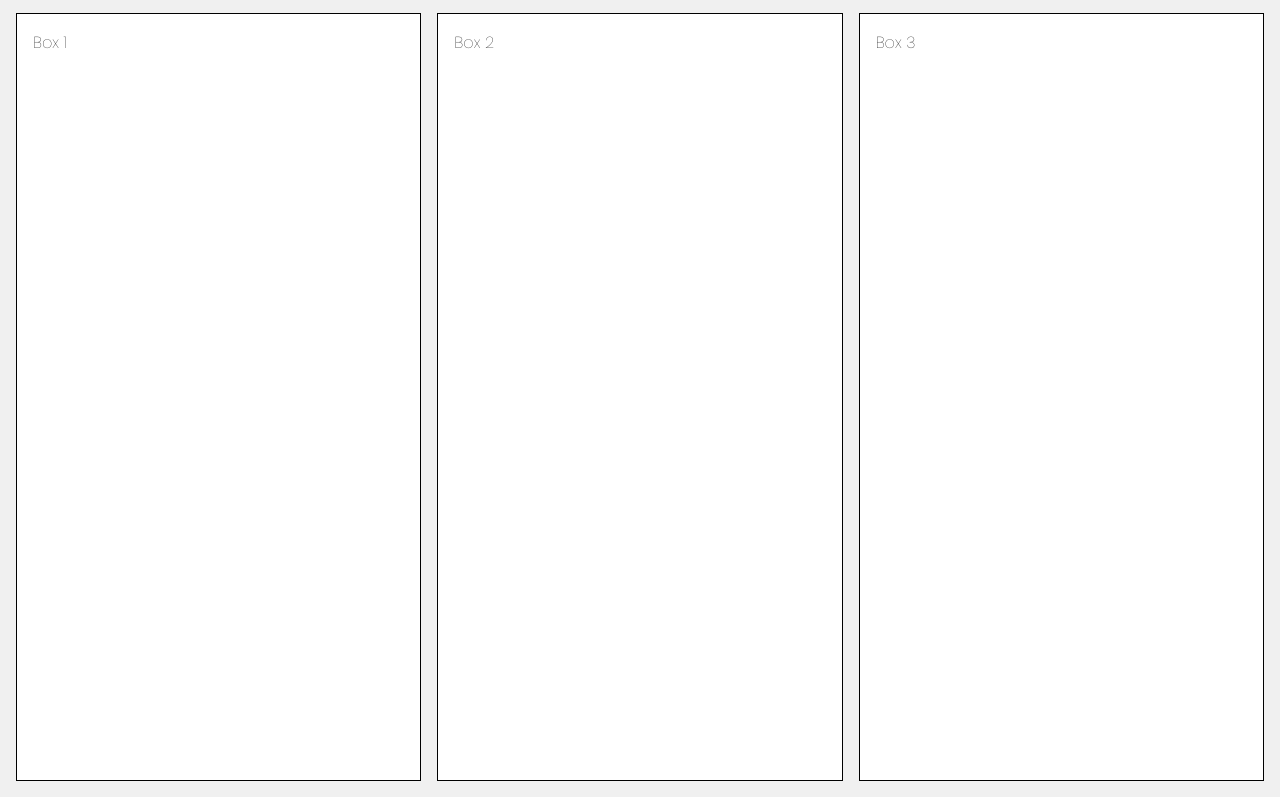
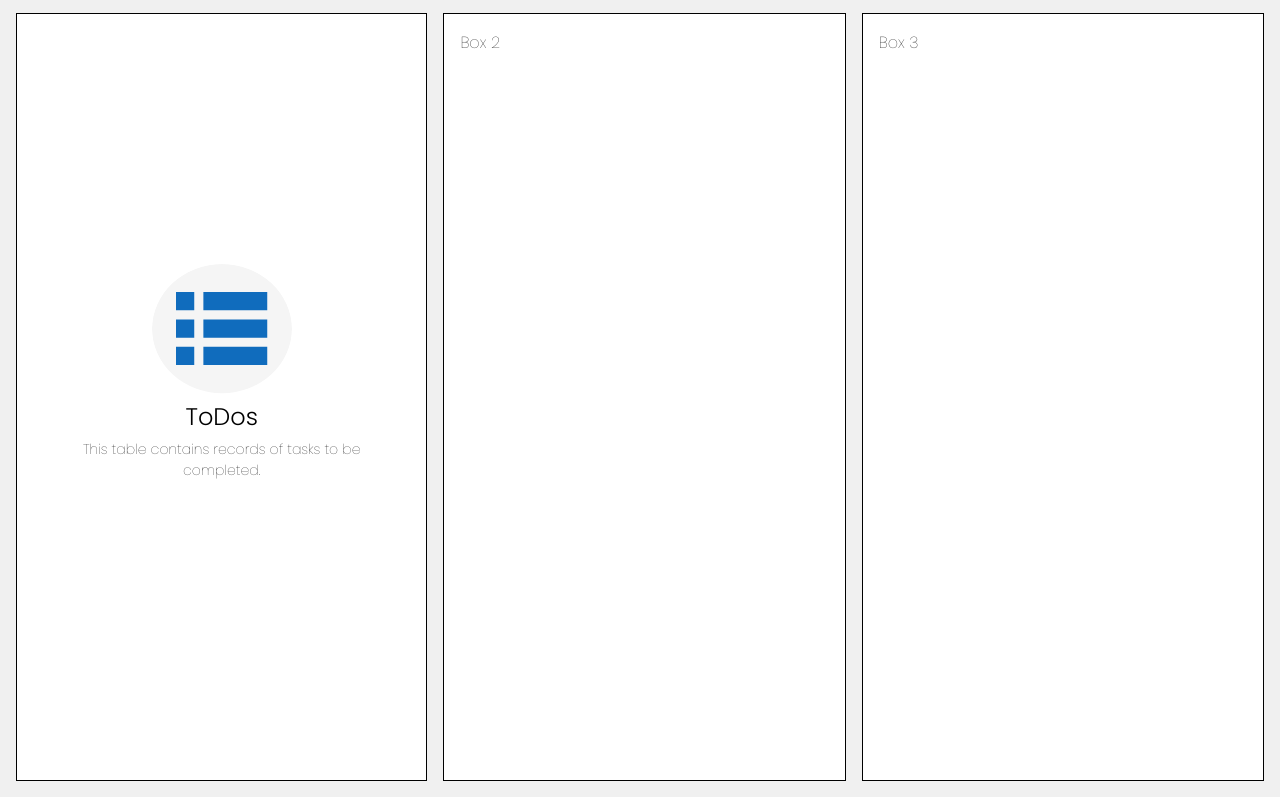
Before and after one commit to kristinejoybarrina/todo-app, a plain HTML site: page index.html in a window 1280 px wide. Shown: the part 81-878 px from the top of the page. Drawn offline with Linux system fonts and the light colour scheme.

Commit message:
box 1 done

```diff
--- a/index.html
+++ b/index.html
@@ -14,10 +14,15 @@
         <h1 id="main-heading">Welcome!</h1>
     </header>
     <main id="box">
-        <div id=box1 class="box">Box 1</div>
+        <div id=box1 class="box">
+            <img id=todo-symbol src="todos_symbol.svg" alt="This is the ToDos symbol">
+            <h2 id=todo-heading>ToDos</h2>
+            <p id=todo-parag>This table contains records of tasks to be completed.</p>
+        </div>
         <div id=box2 class="box">Box 2</div>
         <div id=box3 class="box">Box 3</div>
         <script src="script.js"></script>
+
     </main>
     <!-- <footer>
 
--- a/style.css
+++ b/style.css
@@ -10,7 +10,7 @@ header {
     color: #ffffff; /* Dark text color */
     height: 78px;
     font-family: 'Poppins', sans-serif; /* Set the font family of the header */
-    font-weight: 100; /* Set the font weight of the header */
+    font-weight: 300; /* Set the font weight of the header */
     padding: 0;
 }
 
@@ -44,6 +44,7 @@ main {
     justify-content: space-between ; /* Space the boxes evenly */
     padding: 16px 16px; /* Add some padding inside the boxes */
     height: 100%;
+    overflow: hidden; /* Ensure content does not overflow */
 }
 
 #box1 {
@@ -51,6 +52,10 @@ main {
     flex: auto; /* Allow the box to grow and shrink */
     width: 459px;
     height: 100%; /* Set the height of the box to 80% of the viewport height */
+    display: flexbox; /* Use flexbox */
+    justify-content: center; /* Center the elements horizontally */
+    align-items: center; /* Center the elements vertically */
+    padding: 250px 50px; /* Add some padding inside the box */
 }
 
 #box2 {
@@ -67,3 +72,37 @@ main {
     height: 100%; /* Set the height of the box to 80% of the viewport height */
 
 }
+
+#todo-symbol {
+    width: 140px; /* Set the width of the symbol */
+    height: auto; /* Set the height of the symbol */
+    margin: 0 auto; /* Center the symbol horizontally */
+    display: flex; /* Use flexbox */
+    justify-content: center; /* Center the symbol horizontally */
+    align-content: center;
+    border-radius: 50%; /* Make it a circle */
+    flex-shrink: 0; /* Prevent shrinking */
+}
+
+#todo-heading {
+    font-size: 24px; /* Set the font size of the heading */
+    font-weight: 300; /* Set the font weight of the heading */
+    height: 40px; /* Set the height of the heading */
+    font-family: 'Poppins', sans-serif; /* Set the font family of the heading */
+    margin: 0 auto; /* Center the symbol horizontally */
+    display: flex; /* Use flexbox */
+    justify-content: center; /* Center the symbol horizontally */
+    align-content: center;
+    padding: 5px 0; /* Adjust padding to reduce space */
+}
+
+#todo-parag {
+    font-size: 14px;
+    font-weight: 100;
+    margin: 0; /* Remove default margin */
+    padding: 5px 0; /* Adjust padding to reduce space */
+    text-align: center; /* Center text */
+    word-wrap: break-word; /* Ensure long words break to fit within the box */
+    padding: 5px 0; /* Adjust padding to reduce space */
+    height: 40px; /* Set the height of the heading */
+}
```
Also changed, not shown: todos_symbol.svg (added), 1 other file.
